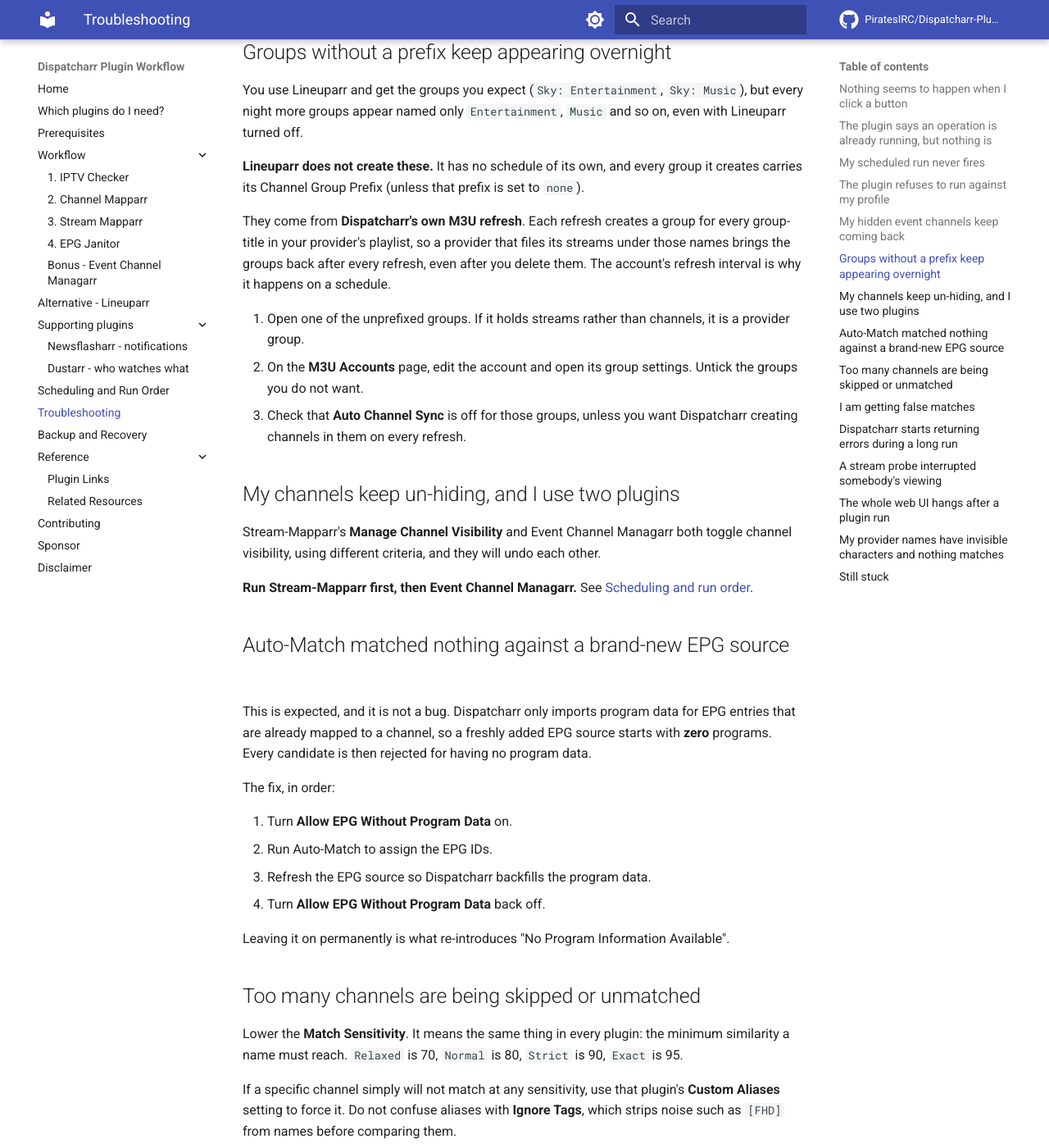
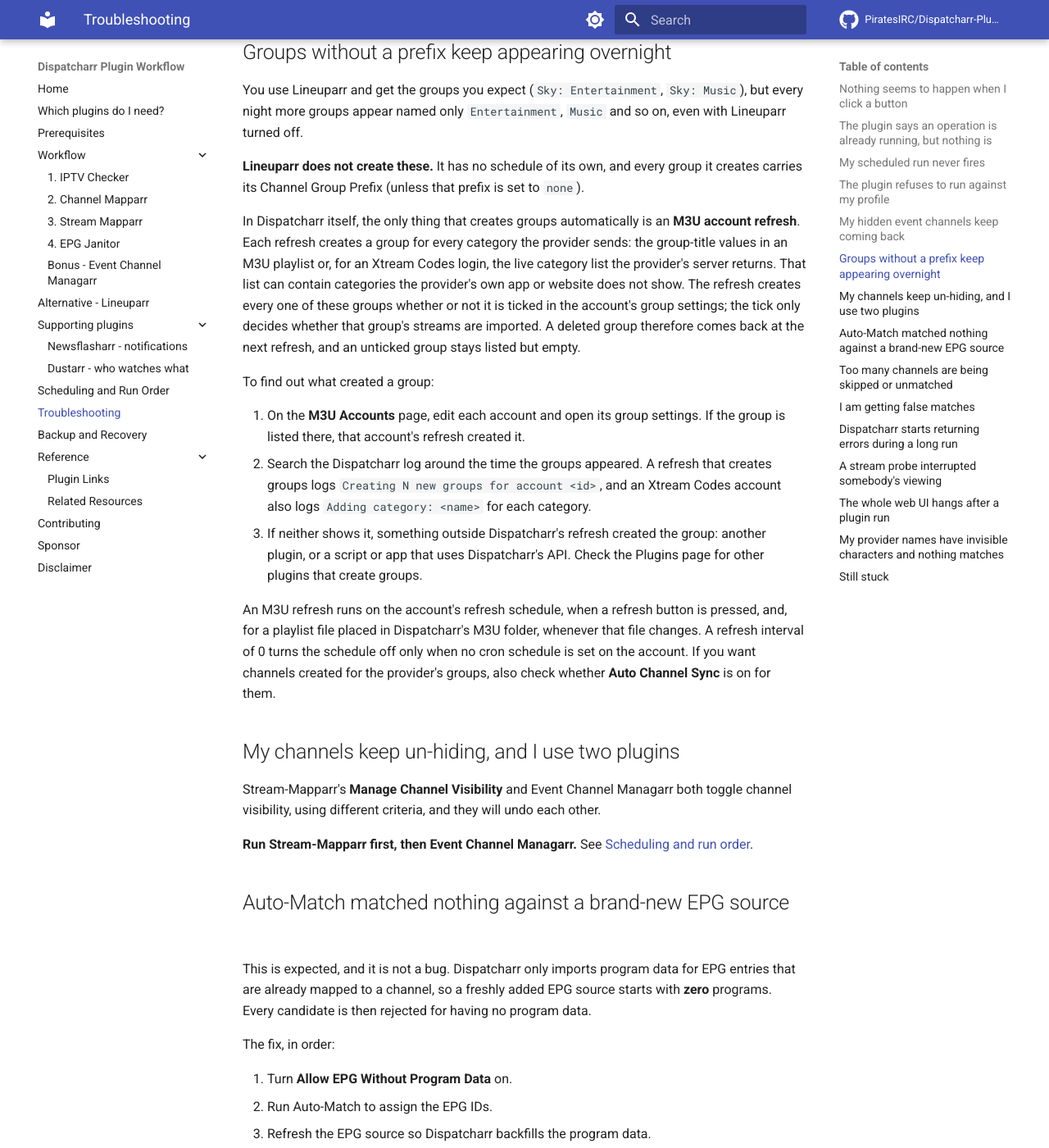
Before and after one commit to PiratesIRC/Dispatcharr-Plugin-Workflow, an MkDocs documentation site: the page built from docs/troubleshooting.md, in a window 1280 px wide and 1400 px high, scrolled down 1524 px. Shown: the whole window at 82% size. Built offline with MkDocs 1.6.1 and Material for MkDocs 9.7.7, drawn with Linux system fonts in a browser that asks for light colours; comment, search, counter and statistics services are not loaded.

Commit message:
docs: correct the unprefixed groups troubleshooting entry
An M3U refresh creates a group for every provider category whether or
not it is ticked, so unticking does not stop the groups. Add the checks
that identify what created a group and note that an interval of 0 does
not disable a cron refresh schedule.

Co-Authored-By: Claude Opus 5.5 (1M context) <noreply@anthropic.com>

```diff
--- a/docs/troubleshooting.md
+++ b/docs/troubleshooting.md
@@ -44,11 +44,15 @@ You use Lineuparr and get the groups you expect (`Sky: Entertainment`, `Sky: Mus
 
 **Lineuparr does not create these.** It has no schedule of its own, and every group it creates carries its Channel Group Prefix (unless that prefix is set to `none`).
 
-They come from **Dispatcharr's own M3U refresh**. Each refresh creates a group for every group-title in your provider's playlist, so a provider that files its streams under those names brings the groups back after every refresh, even after you delete them. The account's refresh interval is why it happens on a schedule.
+In Dispatcharr itself, the only thing that creates groups automatically is an **M3U account refresh**. Each refresh creates a group for every category the provider sends: the group-title values in an M3U playlist or, for an Xtream Codes login, the live category list the provider's server returns. That list can contain categories the provider's own app or website does not show. The refresh creates every one of these groups whether or not it is ticked in the account's group settings; the tick only decides whether that group's streams are imported. A deleted group therefore comes back at the next refresh, and an unticked group stays listed but empty.
 
-1. Open one of the unprefixed groups. If it holds streams rather than channels, it is a provider group.
-2. On the **M3U Accounts** page, edit the account and open its group settings. Untick the groups you do not want.
-3. Check that **Auto Channel Sync** is off for those groups, unless you want Dispatcharr creating channels in them on every refresh.
+To find out what created a group:
+
+1. On the **M3U Accounts** page, edit each account and open its group settings. If the group is listed there, that account's refresh created it.
+2. Search the Dispatcharr log around the time the groups appeared. A refresh that creates groups logs `Creating N new groups for account <id>`, and an Xtream Codes account also logs `Adding category: <name>` for each category.
+3. If neither shows it, something outside Dispatcharr's refresh created the group: another plugin, or a script or app that uses Dispatcharr's API. Check the Plugins page for other plugins that create groups.
+
+An M3U refresh runs on the account's refresh schedule, when a refresh button is pressed, and, for a playlist file placed in Dispatcharr's M3U folder, whenever that file changes. A refresh interval of 0 turns the schedule off only when no cron schedule is set on the account. If you want channels created for the provider's groups, also check whether **Auto Channel Sync** is on for them.
 
 ## My channels keep un-hiding, and I use two plugins
 
```
